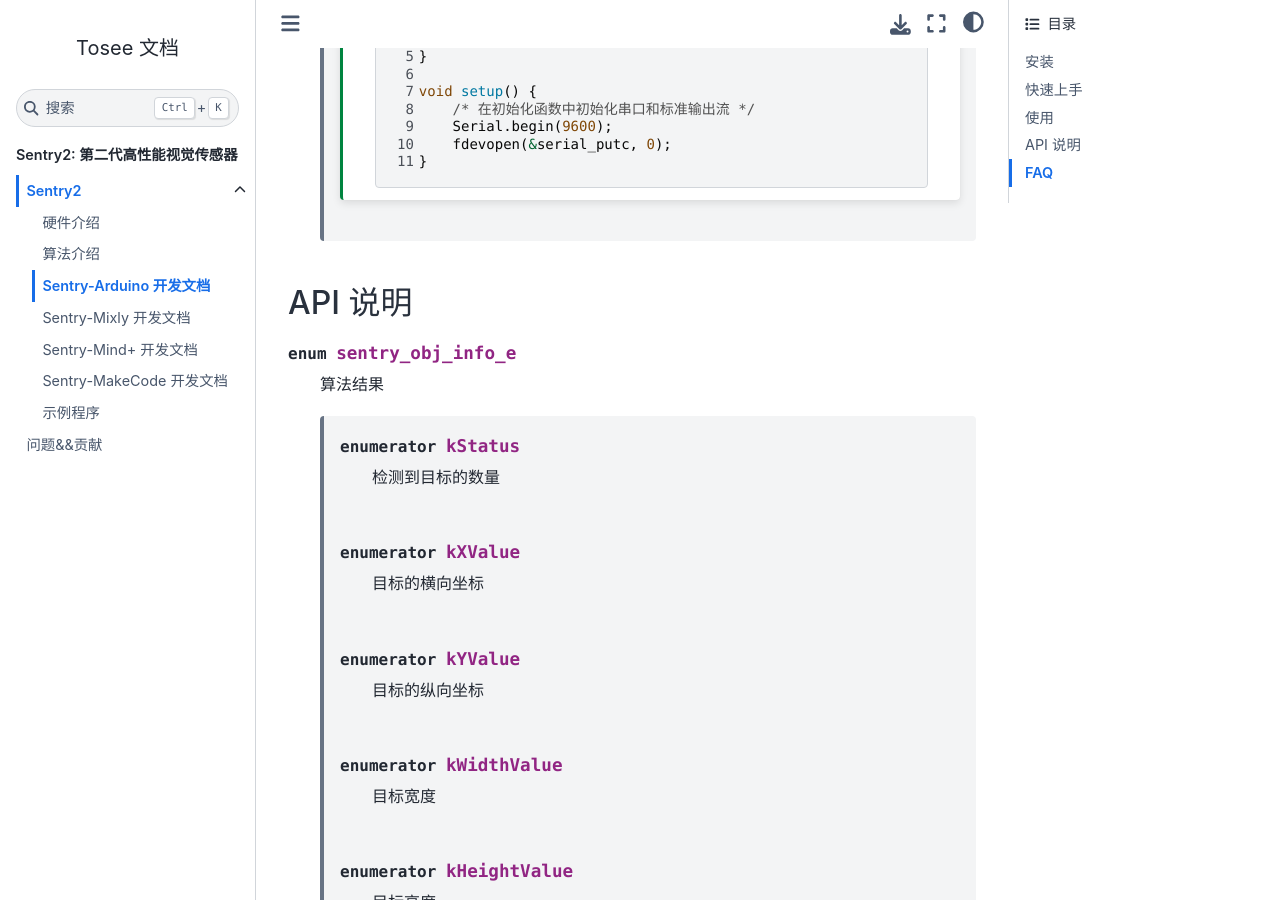
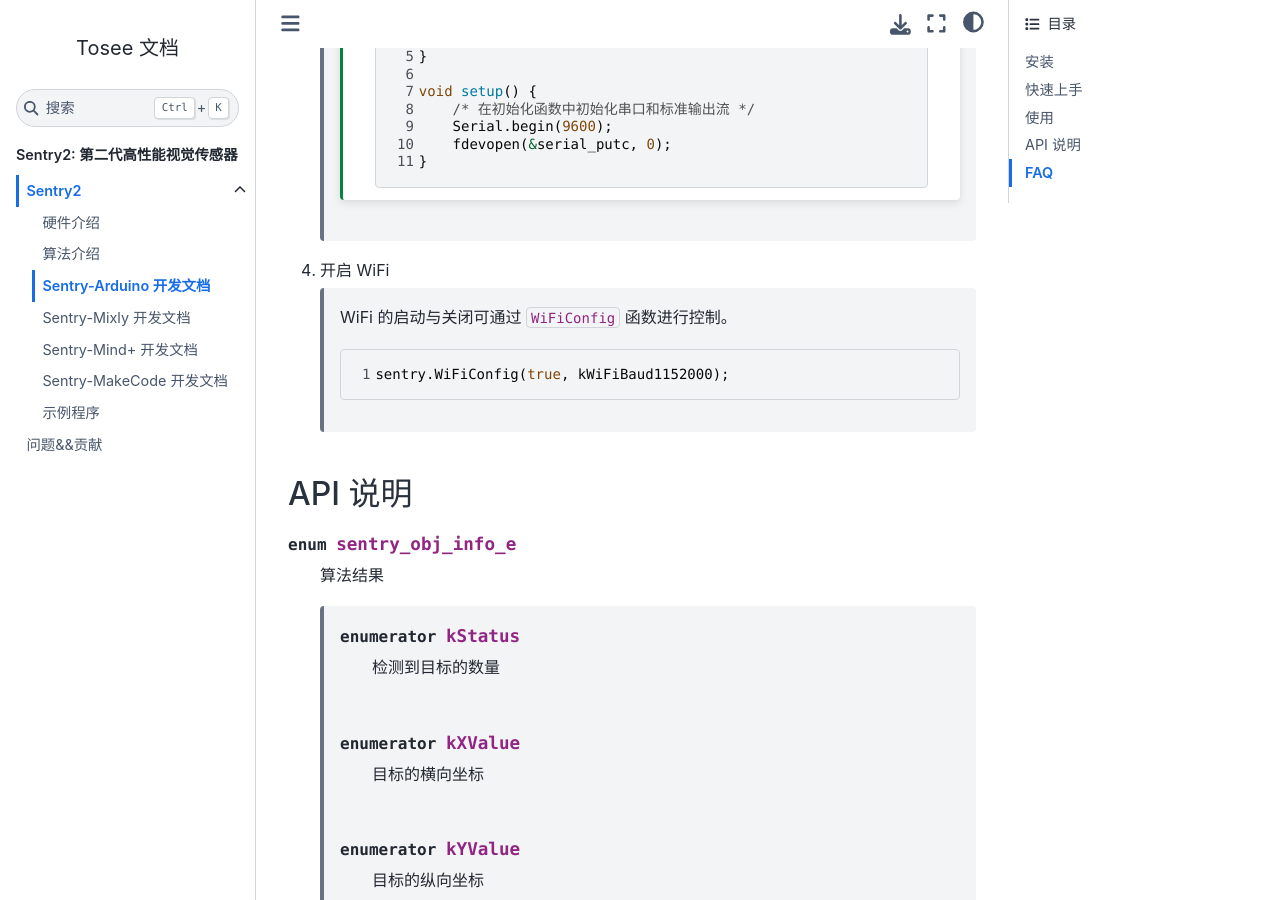
Before and after one commit to AITosee/Tosee-Docs, a Sphinx documentation site: the page built from docs/Sentry/Arduino/index.rst, in a window 1280 px wide and 900 px high, scrolled down 5166 px. Built offline with Sphinx 7.4.7 and the Sphinx Book theme 1.1.4, drawn with Linux system fonts in a browser that asks for light colours.

Commit message:
Add arduino wifi docs

```diff
--- a/docs/Sentry/Arduino/index.rst
+++ b/docs/Sentry/Arduino/index.rst
@@ -30,6 +30,7 @@
     +---------+--------+
 
     .. attention::
+
         Arduino Uno 只有一个硬件串口（用于传输打印信息至电脑端），建议使用软串口与 Sentry 进行通讯。
 
 2. 设置 Sentry 的通讯模式
@@ -176,6 +177,15 @@
                 Serial.begin(9600);
                 fdevopen(&serial_putc, 0);
             }
+
+4. 开启 WiFi
+
+    WiFi 的启动与关闭可通过 ``WiFiConfig`` 函数进行控制。
+
+    .. code-block:: cpp
+        :linenos:
+
+        sentry.WiFiConfig(true, kWiFiBaud1152000);
 
 
 API 说明
```
